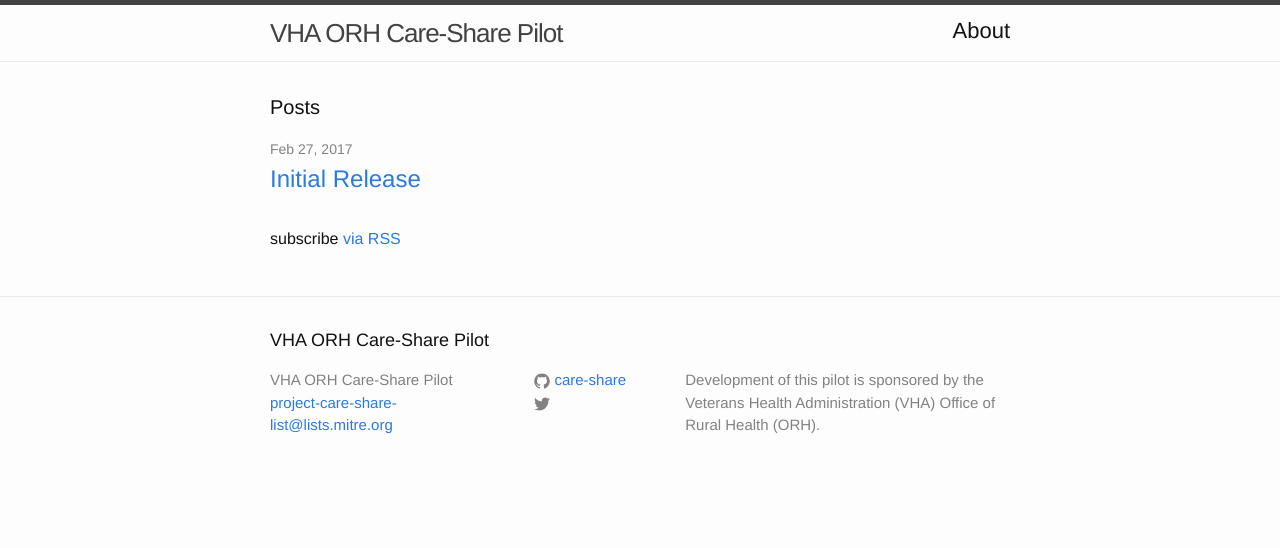
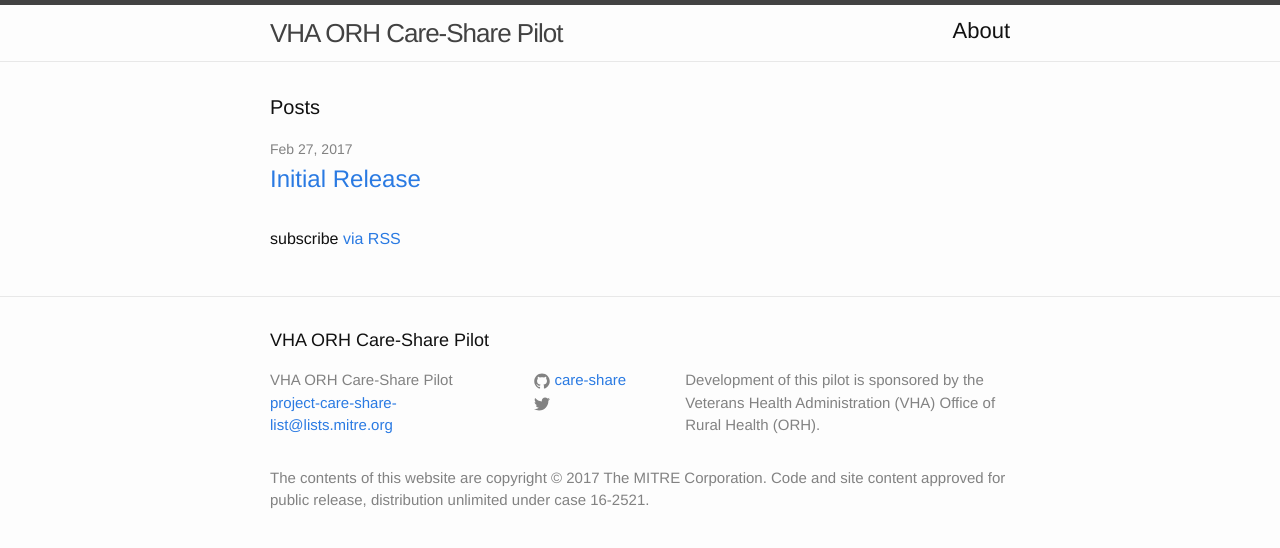
Before and after one commit to care-share/care-share.github.io, a Jekyll site: the page built from index.html, in a window 1280 px wide. Shown: the top 548 px of the page. Built offline with Jekyll 4.4.1, drawn with Linux system fonts in a browser that asks for light colours.

Commit message:
Added copyright and PRS statement

```diff
--- a/_config.yml
+++ b/_config.yml
@@ -4,6 +4,10 @@ email: project-care-share-list@lists.mitre.org
 description: > # this means to ignore newlines until "baseurl:"
   Development of this pilot is sponsored by the Veterans Health Administration
   (VHA) Office of Rural Health (ORH).
+copyright: >
+  The contents of this website are copyright © 2017 The MITRE Corporation.
+  Code and site content approved for public release, distribution unlimited
+  under case 16-2521.
 baseurl: "" # the subpath of your site, e.g. /blog/
 url: "http://care-share.github.io" # the base hostname & protocol for your site
 twitter_username: ""
--- a/_includes/footer.html
+++ b/_includes/footer.html
@@ -48,6 +48,10 @@
       <div class="footer-col  footer-col-3">
         <p class="text">{{ site.description }}</p>
       </div>
+
+      <div class="footer-col  footer-col-6">
+        <p class="text">{{ site.copyright }}</p>
+      </div>
     </div>
 
   </div>
```
